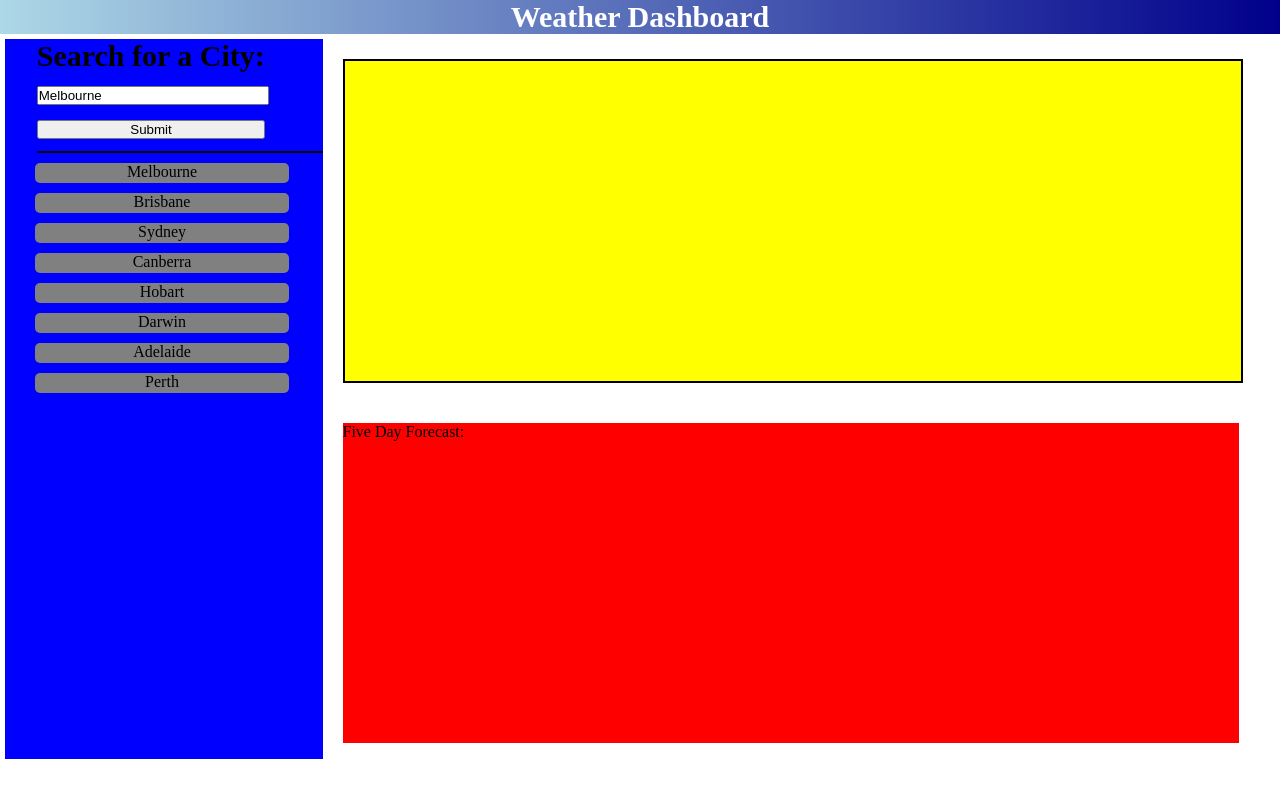
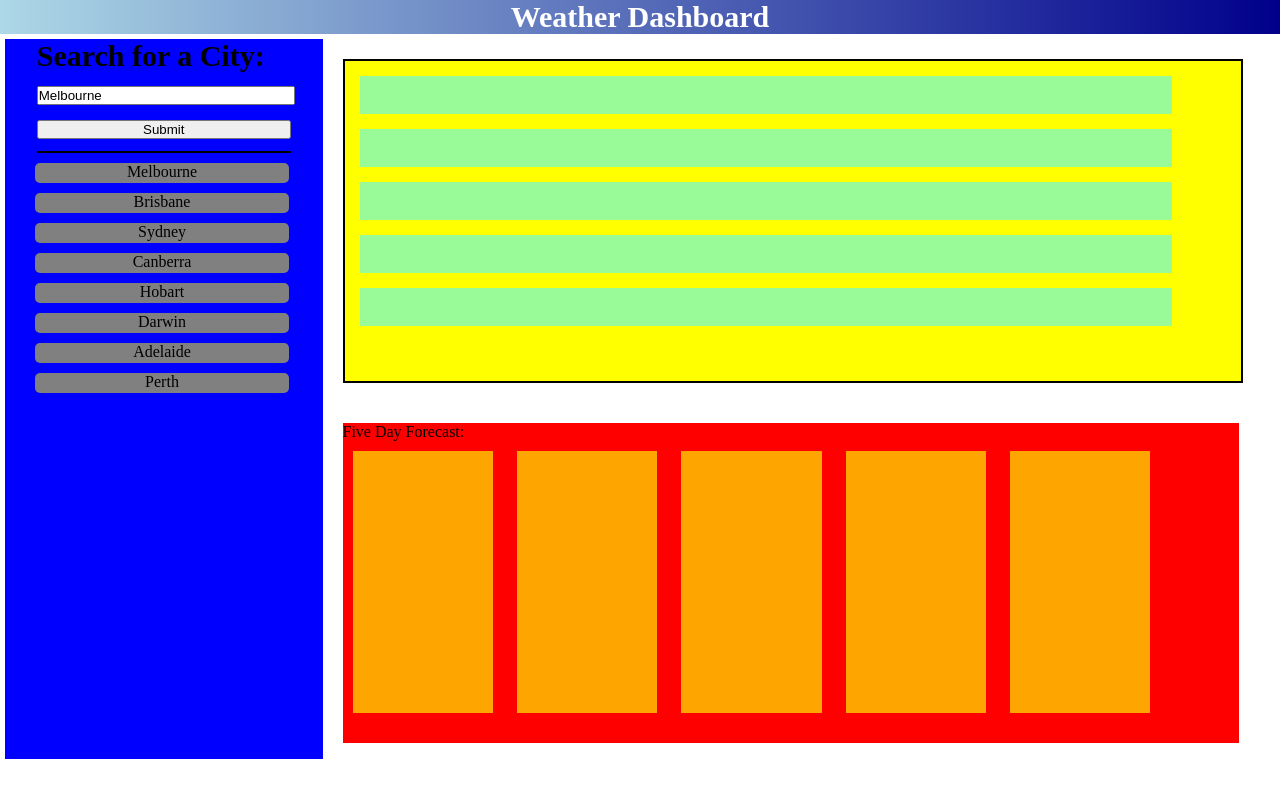
Before and after one commit to seanscott95/Weather-Dashboard, a plain HTML site: page index.html in a window 1280 px wide. Drawn offline with Linux system fonts and the light colour scheme.

Commit message:
added where text will be added to in html and styled them in css

```diff
--- a/assets/script.js
+++ b/assets/script.js
@@ -41,19 +41,30 @@
 //     })
 
 
-var cityInput = "geelong"
+var api = "http://api.openweathermap.org/data/2.5/weather?";
+var cityInput = "q=" + document.querySelector("#inputCity").value;
+console.log(cityInput);
+var apiKey = "&appid=d314e3bf342100cced195fd2b14e5db1";
+var apiUnits = "&units=metric"
+var completeUrl = api + cityInput + apiKey +apiUnits;
+console.log(completeUrl)
+
+var submitBtn = document.querySelector("#submit");
+
+
+// submitBtn.addEventListener("submit", function () {
+//     console.log(cityInput);
+// })
+
+// when i click on submit button then the value of the input is changed
+//
 
 async function requestData() {
-    const response = await fetch("http://api.openweathermap.org/data/2.5/onecall?id="+cityInput+"appid=d314e3bf342100cced195fd2b14e5db1&t");
+    const response = await fetch(completeUrl);
+    console.log(response)
     const data = response.json();
     console.log(data);
 }
-
-
-
-
-
-
 
 
 
@@ -68,11 +79,20 @@ function searchCity() {
 }
 
 function currentForecast() {
+    //display name date in bold and an icon
 
+    //display temp
+    //display humidity
+    //display wind speed
+    //display uv
 }
 
 function fiveDayForecast() {
-
+    //display date
+    //display icon
+    //display temp
+    //dsiplay windspeed
+    //display humidity
 }
 
 function saveSearchHistory() {
--- a/assets/style.css
+++ b/assets/style.css
@@ -16,7 +16,7 @@ form {
     font-size: 30px;
     padding-bottom: 10px;
     border-bottom: 2px black solid;
-    margin-left: 10%;
+    margin: 0 10%;
     font-weight: bold;
 }
 
@@ -31,8 +31,26 @@ li {
 
 }
 
+.row {
+    background: palegreen;
+    width: 90%;
+    height: 10%;
+    margin: 15px;
+    padding: 3px;
+
+}
+
+.box {
+    background: orange;
+    width: 15%;
+    height: 80%;
+    margin: 10px;
+    padding: 3px;
+    display: inline-grid;
+}
+
 input {
-    width: 80%;
+    width: 100%;
 }
 
 .list {
--- a/index.html
+++ b/index.html
@@ -13,10 +13,10 @@
 
         <div class="mainContainer">
             <div class="formContainer">
-                <form>
+                <form class="mainForm">
                     <label for="inputCity">Search for a City:</label><br>
                     <input id="inputCity" type="text" value="Melbourne"><br>
-                    <input type='submit' value="Submit">
+                    <input id="submit" type='submit' value="Submit">
                 </form>
 
                 <div class="listContainer">
@@ -34,18 +34,26 @@
             </div>
 
             <div class=rightContainer>
-                <div class=currentWeatherContainer>
-                    <div class="currentWeather"></div>
+                <div class=currentWeather>
+                    <div class="currentTown row"></div>
+                    <div class="currentTemp row"></div>
+                    <div class="currentHumidity row"></div>
+                    <div class="currentWind row"></div>
+                    <div class="currentUv row"></div>
                 </div>
 
                 <div class="forecastContainer">
                     <div class="forecast">Five Day Forecast:</div>
+                    <div class="firstDay box"></div>
+                    <div class="secondDay box"></div>
+                    <div class="thirdDay box"></div>
+                    <div class="fourthDay box"></div>
+                    <div class="fifthDay box"></div>
                 </div>
             </div>
 
         </div>
 
-
         <script type="text/javascript" src="assets/script.js"></script>
     </body>
 </html>
```
